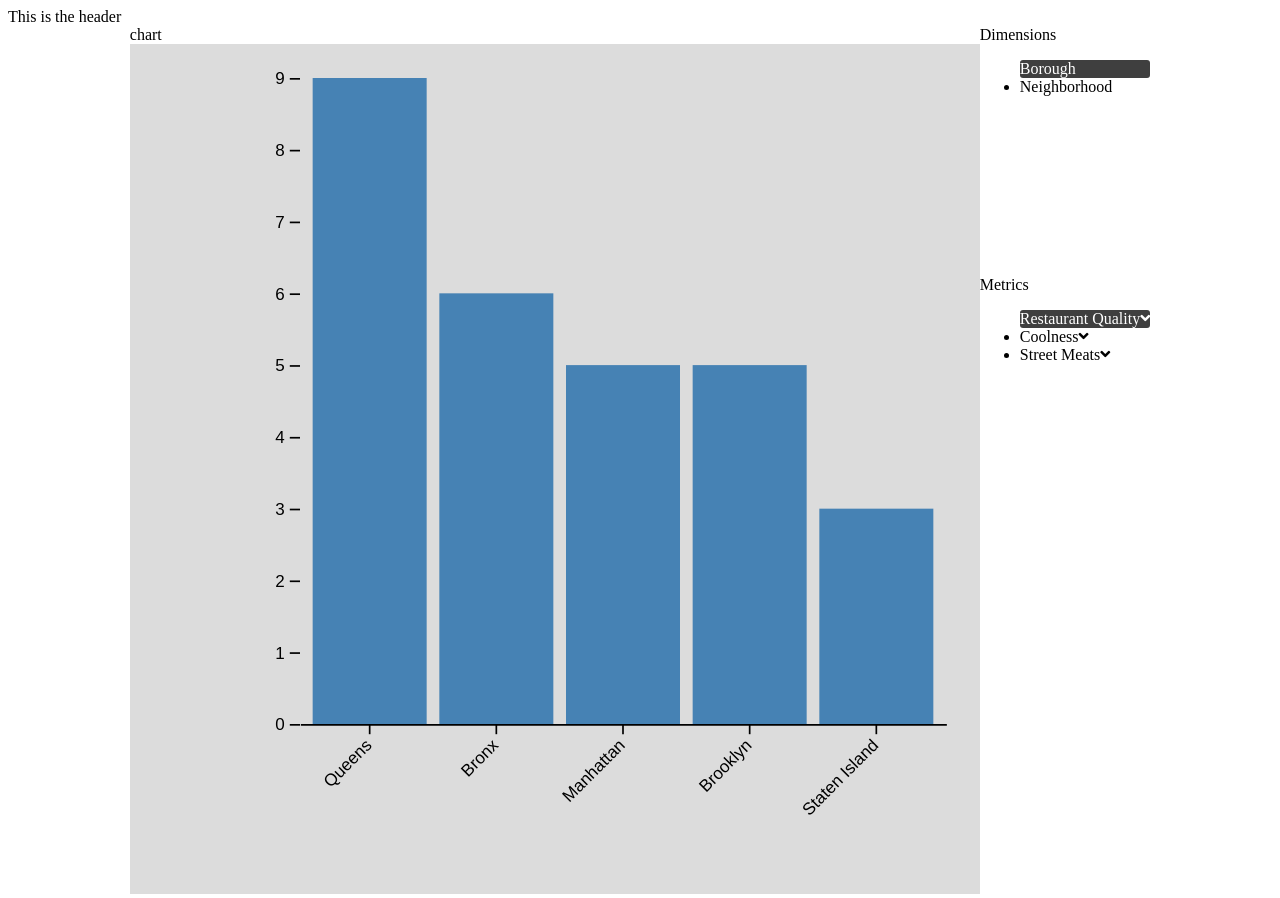
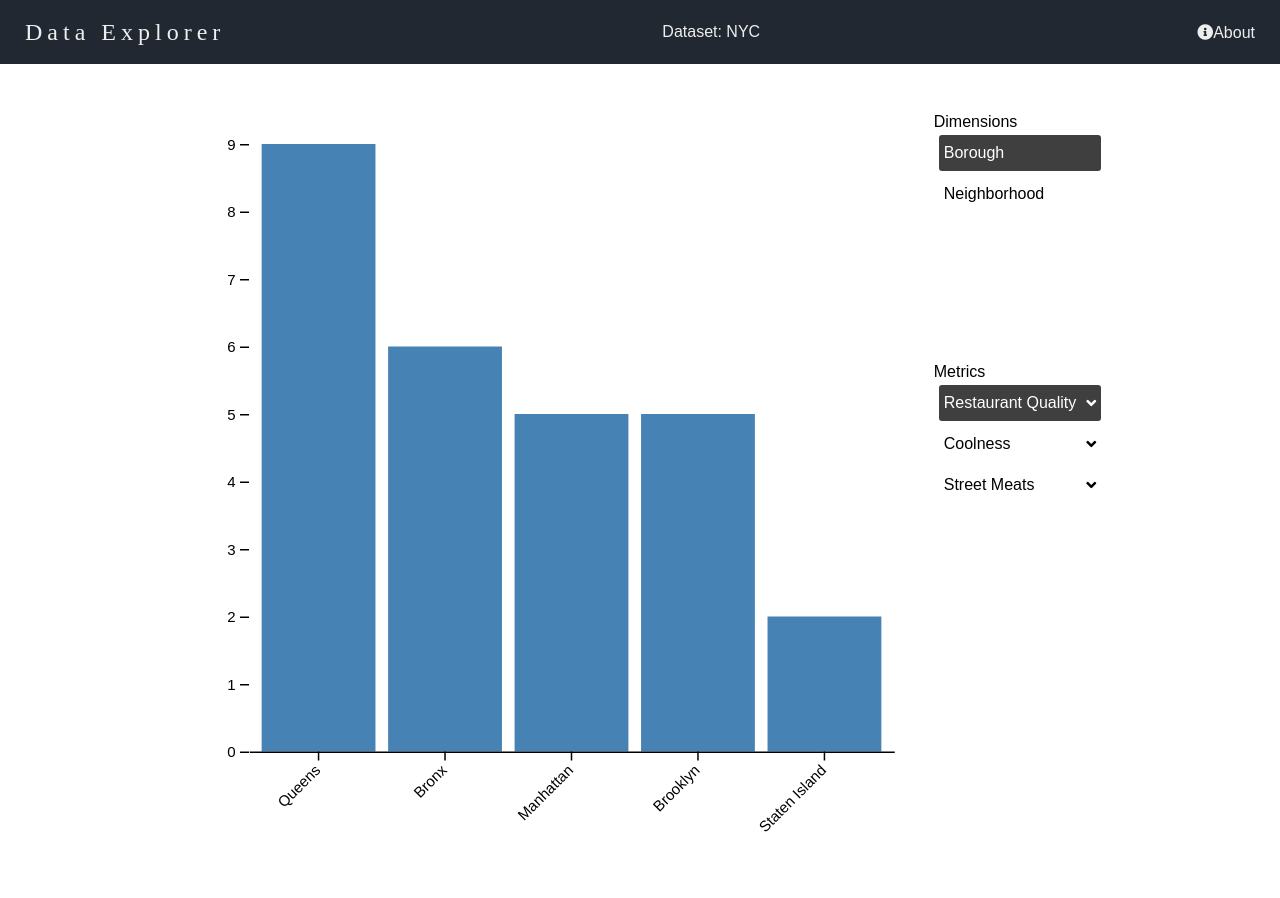
Before and after one commit to Saaaaaage/data-explorer, a website with bundled scripts: page index.html in a window 1280 px wide. After the commit the page ends 867 px from the top, so only its background shows below. Built offline with nearby package versions, Linux system fonts and the light colour scheme; a web font is replaced by a local one.

Commit message:
progress

```diff
--- a/data/income.csv
+++ b/data/income.csv
@@ -4,9 +4,8 @@ Queens,Woodside,4,2,500
 Manhattan,SoHo,4,5,234
 Manhattan,Midtown,1,5,7034
 Staten Island,Poopville,1,1,67
-Staten Island,Borington,1,1,908
 Staten Island,The Dump,1,1,123
 Bronx,Fordham,2,3,98
 Bronx,Woodlawn,4,1,876
-Brooklyn,Greenpoint,3,4,98
+Brooklyn,Greenpoint,3,3,98
 Brooklyn,Hipsterville,2,5,872
--- a/index.html
+++ b/index.html
@@ -5,29 +5,29 @@
     <meta charset="UTF-8" />
     <meta name="viewport" content="width=device-width, initial-scale=1.0" />
     <meta http-equiv="X-UA-Compatible" content="ie=edge" />
+    <link rel="icon" type="image/ico" href="./assets/favicon-16x16.png">
     <link rel="stylesheet" href="./dist/main.css" />
     <link rel="stylesheet" href="https://cdnjs.cloudflare.com/ajax/libs/font-awesome/5.11.2/css/all.min.css">
+    <link rel="stylesheet" href="https://fonts.googleapis.com/css?family=Arbutus">
     <title>Data Explorer</title>
 </head>
 
 <body>
     <script src="./dist/main.js"></script>
     <div id="root">
-        <div id="header">
-            This is the header
+        <div id="navbar">
+            <div id="navbar-left">Data Explorer</div>
+            <div id="navbar-center">Dataset: NYC</div>
+            <div id="navbar-right"><i class="fas fa-info-circle"></i>About</div>
         </div>
         <div id='content'>
             <div id="chart">
-                chart
+
             </div>
             <div id="sidebar">
-                <div id="dimensions">
-                    Dimensions
-                    <ul id="dim-ul"></ul>
+                <div id="dimensions">Dimensions<ul id="dim-ul"></ul>
                 </div>
-                <div id="metrics">
-                    Metrics
-                    <ul id="met-ul"></ul>
+                <div id="metrics">Metrics<ul id="met-ul"></ul>
                 </div>
             </div>
         </div>
--- a/src/index.js
+++ b/src/index.js
@@ -13,7 +13,7 @@ window.addEventListener("DOMContentLoaded", () => {
         window.DataExplorer = {};
         DataExplorer.rawData = rawData;
 
-        const fields = buildLists(rawData);
+        buildLists(rawData);
 
         let options = getOptions();
 
@@ -32,5 +32,5 @@ window.addEventListener("DOMContentLoaded", () => {
                 }
             }
         }
-    }
+    };
 });
--- a/src/scripts/aggregate_data.js
+++ b/src/scripts/aggregate_data.js
@@ -44,7 +44,6 @@ export default options => {
         }
     });
 
-    console.log(aggData);
     return aggData.sort((a, b) => {
         return b[metric] - a[metric];
     });
--- a/src/scripts/build_field_lists.js
+++ b/src/scripts/build_field_lists.js
@@ -16,24 +16,28 @@ export default (rawData) => {
     const metUl = document.getElementById("met-ul");
 
     dimensions.forEach(dim => {
-        const dimItem = document.createElement("li");
-        dimItem.innerHTML = dim;
-        dimItem.addEventListener("click", e => {
+        const dimLi = document.createElement("li");
+        dimLi.classList.add("field");
+        dimLi.innerHTML = dim;
+        dimLi.addEventListener("click", e => {
+            if (!e.target.classList.contains('active')) {
                 Array.from(dimUl.getElementsByClassName('active')).forEach(li => {
                     li.classList.remove('active');
                 });
                 e.target.classList.add('active');
                 updateChart(getOptions());
+            }
         });
-        dimItem.dataset.fn = 'sum';
-        dimItem.dataset.field = dim;
-        dimUl.appendChild(dimItem);
+        dimLi.dataset.fn = 'sum';
+        dimLi.dataset.field = dim;
+        dimUl.appendChild(dimLi);
     });
     dimUl.firstElementChild.classList.add('active');
 
     metrics.forEach(met => {
         // Create list element
         const metLi = document.createElement("li");
+        metLi.classList.add("field");
 
         // add the metric name to the LI
         const metName = document.createElement("span");
@@ -64,16 +68,19 @@ export default (rawData) => {
 
         // add event listener to the metric name element
         metName.addEventListener("click", e => {
+            let parentLi = e.currentTarget.closest('li');
+            if (!parentLi.classList.contains('active')) {
                 // remove active class from parent UL LIs
                 Array.from(metUl.getElementsByClassName('active')).forEach(li => {
                     li.classList.remove('active');
                 });
 
                 // add active class to the parent LI
-            e.currentTarget.closest('li').classList.add('active');
+                parentLi.classList.add('active');
 
                 // fire D3 chart update
                 updateChart(getOptions());
+            }
         });
 
         // add dropdown event listener to the f(n) dropdown
--- a/src/scripts/chart.js
+++ b/src/scripts/chart.js
@@ -6,7 +6,7 @@ export default (options) => {
     // Width and height of SVG
     const width = 500;
     const height = 500;
-    const margin = { top: 20, right: 20, bottom: 100, left: 100 };
+    const margin = { top: 20, right: 20, bottom: 75, left: 50 };
     const location = '#chart';
 
     // Get length of dataset
@@ -27,7 +27,7 @@ export default (options) => {
 
     const xAxis = g => g
         .attr("transform", `translate(0,${height - margin.bottom})`)
-        .call(d3.axisBottom(x).tickFormat(i => data[i][dimension]).tickSizeOuter(0))
+        .call(d3.axisBottom(x).tickFormat(i => data[i][dimension]).tickSizeOuter(0));
 
     const yAxis = g => g
         .attr("transform", `translate(${margin.left},0)`)
@@ -43,6 +43,16 @@ export default (options) => {
     // Add the new SVG
     d3.select(location).append(() => svg.node());
 
+    let tooltip;
+    if (document.getElementById('tooltip')) {
+        tooltip = d3.select('#tooltip');
+    } else {
+        tooltip = d3.select("body").append('div')
+            .attr('id', 'tooltip')
+            .attr('class', 'tooltip')
+            .style('opacity', 0);
+    }
+
     svg.append("g")
             .attr("fill", "steelblue")
         .selectAll("rect")
@@ -51,7 +61,20 @@ export default (options) => {
             .attr("x", (d, i) => x(i))
             .attr("y", d => y(0))
             .attr("height", d => y(0) - y(0))
-            .attr("width", x.bandwidth());
+            .attr("width", x.bandwidth())
+        .on('mouseover', (d) => {
+            tooltip.transition().duration(200).style('opacity', 0.9);
+            tooltip.html(`${dimension}: <span>${d[dimension]}</span><br/><br/>
+                ${metric} (${fn}): <span>${d[metric]}</span>`)
+                .style('left', `${d3.event.layerX}px`)
+                .style('top', `${(d3.event.layerY - 28)}px`);
+
+        })
+        .on('mousemove', d => {
+            tooltip.style('left', `${d3.event.layerX}px`)
+                .style('top', `${(d3.event.layerY - 28)}px`);
+        })
+        .on('mouseout', () => tooltip.transition().duration(500).style('opacity', 0));
 
     svg.append("g")
         .call(xAxis)
@@ -70,7 +93,31 @@ export default (options) => {
         .duration(800)
         .attr("y", d => y(d[metric]))
         .attr("height", d => y(0) - y(d[metric]))
-        .delay(function (d, i) { console.log(i); return (i * 100); });
+        .delay(function (d, i) { return (i * 100); });
+
+
+    // svg.append("text")
+    //     .attr("transform", "rotate(-90)")
+    //     .attr("y", 0 - margin.left)
+    //     .attr("x", 0 - (height / 2))
+    //     .attr("dy", "1em")
+    //     .style("text-anchor", "middle")
+    //     .text("Value");
+
+
+
+
+
+
+
+
+
+
+
+
+
+
+
 
     // Use a scale for the height of the visualization
     // const yScale = d3.scaleLinear()
--- /dev/null
+++ b/src/styles/_reset.scss
@@ -0,0 +1,52 @@
+/* http://meyerweb.com/eric/tools/css/reset/
+   v2.0 | 20110126
+   License: none (public domain)
+*/
+
+html, body, div, span, applet, object, iframe,
+h1, h2, h3, h4, h5, h6, p, blockquote, pre,
+a, abbr, acronym, address, big, cite, code,
+del, dfn, em, img, ins, kbd, q, s, samp,
+small, strike, strong, sub, sup, tt, var,
+b, u, i, center,
+dl, dt, dd, ol, ul, li,
+fieldset, form, label, legend,
+table, caption, tbody, tfoot, thead, tr, th, td,
+article, aside, canvas, details, embed,
+figure, figcaption, footer, header, hgroup,
+menu, nav, output, ruby, section, summary,
+time, mark, audio, video {
+	margin: 0;
+	padding: 0;
+	border: 0;
+	font-size: 100%;
+	font: inherit;
+	vertical-align: baseline;
+	font-family: sans-serif;
+}
+/* HTML5 display-role reset for older browsers */
+article, aside, details, figcaption, figure,
+footer, header, hgroup, menu, nav, section {
+	display: block;
+}
+body {
+	line-height: 1;
+}
+ol, ul {
+	list-style: none;
+}
+blockquote, q {
+	quotes: none;
+}
+blockquote:before, blockquote:after,
+q:before, q:after {
+	content: '';
+	content: none;
+}
+table {
+	border-collapse: collapse;
+	border-spacing: 0;
+}
+i {
+	outline: none;
+}
--- /dev/null
+++ b/src/styles/chart.scss
@@ -0,0 +1,10 @@
+.tooltip {
+    background: #FFF;
+    border-radius: 5px;
+    font-size: 12px;
+    font-weight: bold;
+    padding: 10px 15px;
+    pointer-events: none;
+    position: absolute;
+    box-shadow: 0 0 4px gray;
+}
--- /dev/null
+++ b/src/styles/fields.scss
@@ -0,0 +1,45 @@
+#sidebar {
+    padding-left: 10px;
+    height: 100%;
+}
+
+#dimensions {
+    height: 50%;
+}
+
+#metrics {
+    height: 50%;
+}
+
+
+.field {
+    cursor: pointer;
+    padding: 10px 5px;
+    margin: 5px 5px;
+    display: flex;
+    align-items: center;
+    justify-content: space-between;
+    border-radius: 3px;
+
+
+    -webkit-touch-callout: none;
+    -webkit-user-select: none;
+    -khtml-user-select: none;
+    -moz-user-select: none;
+    -ms-user-select: none;
+    user-select: none;
+}
+
+.field:hover:not(.active) {
+    background-color: gainsboro;
+}
+
+.field i {
+    margin-left: 10px;
+}
+
+.active {
+    border-radius: 3px;
+    background-color: rgb(63, 63, 63);
+    color: #FFF;
+}
--- a/src/styles/index.scss
+++ b/src/styles/index.scss
@@ -1,3 +1,8 @@
+@import "./_reset.scss";
+
+@import "./navbar.scss";
+@import "./fields.scss";
+@import "./chart.scss";
 
 
 #content {
@@ -13,30 +18,11 @@
 
 #chart {
     height: 100%;
-    width: 850px;
+    min-width: 500px;
+    width: 750px;
 }
 
-#sidebar {
-    height: 100%;
-}
 
-#dimensions {
-    height: 50%;
-}
-
-#metrics {
-    height: 50%;
-}
-
-.active {
-    border-radius: 3px;
-    background-color: rgb(63, 63, 63);
-    color: #FFF;
-}
-
-svg {
-    background-color: gainsboro;
-}
 
 
 
--- /dev/null
+++ b/src/styles/navbar.scss
@@ -0,0 +1,26 @@
+#navbar {
+    display:flex;
+    align-items: center;
+    justify-content: space-between;
+    padding: 20px 25px;
+    margin-bottom: 50px;
+    color: #eeeeee;
+    background-color: #222831;
+}
+
+#navbar-left {
+    font-family: "Arbutus";
+    transition: color .5s ease;
+
+
+    font-size: 24px;
+    font-weight: 500;
+    letter-spacing: 5px;
+}
+// #navbar-left:hover {
+//     text-shadow: 0 0 12px #00adb5;
+// }
+
+#navbar-center {}
+
+#navbar-right {}
```
Also changed, not shown: assets/favicon-16x16.png (added), assets/favicon.ico (added). Lines whose indentation alone changed are shown as unchanged.
